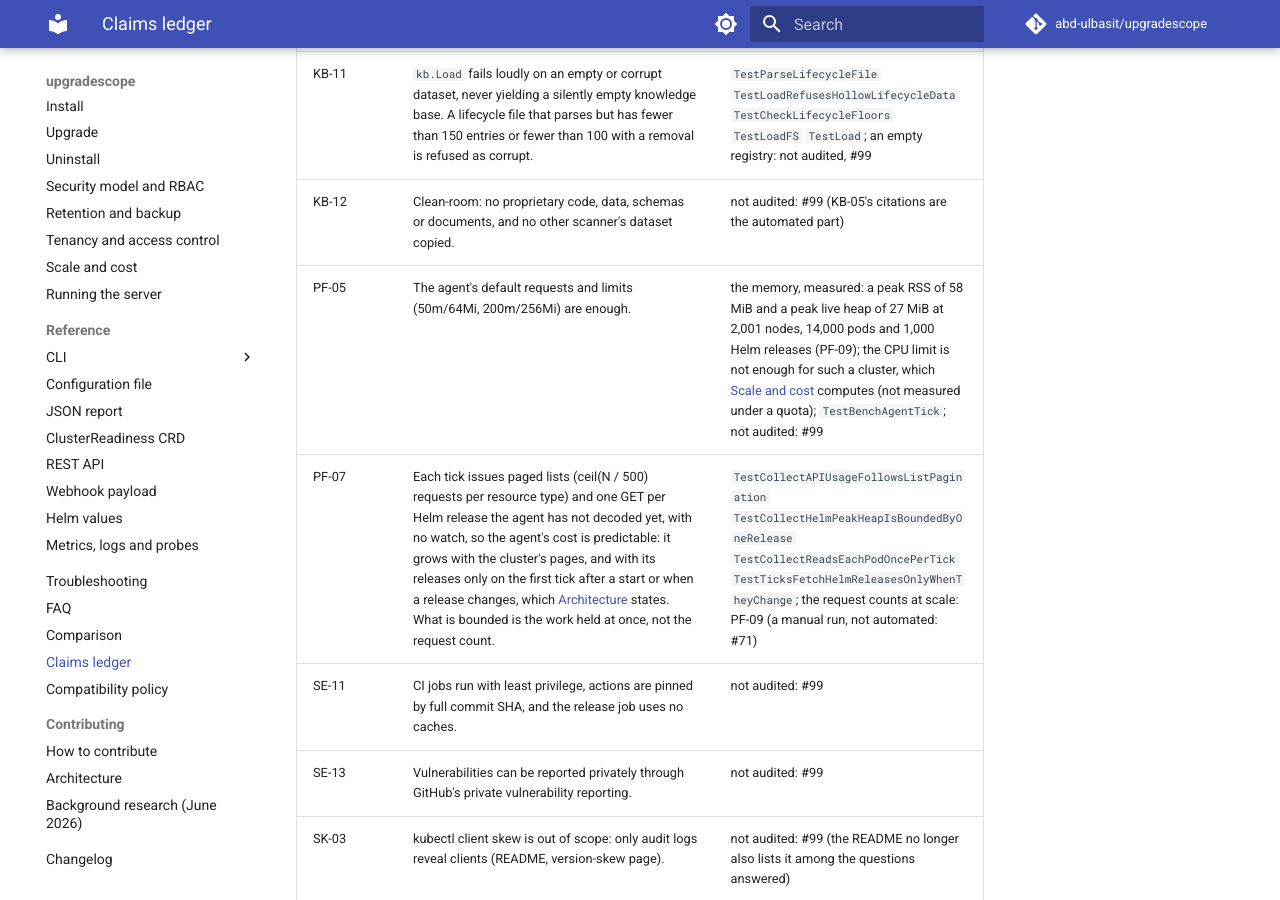
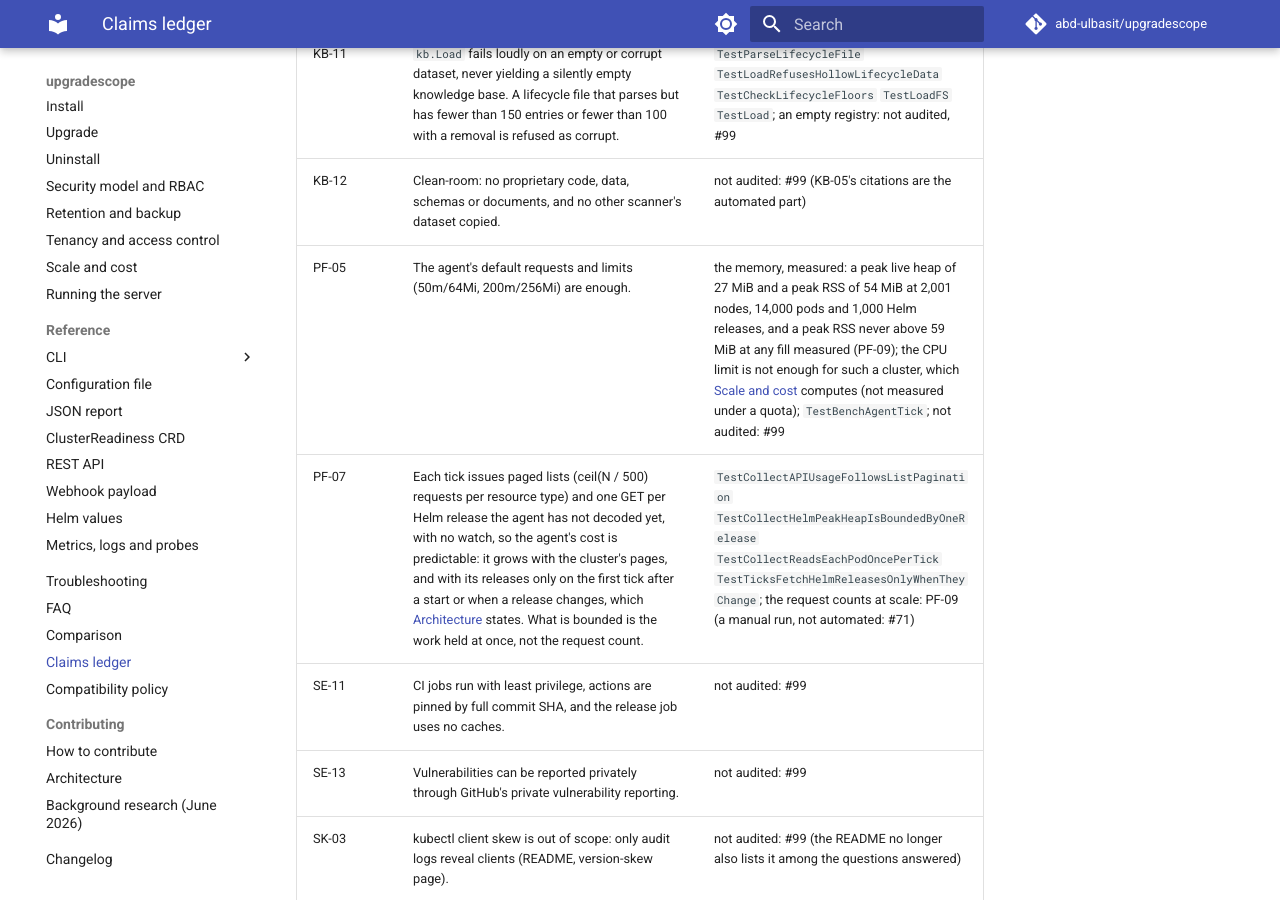
Before and after one commit to abd-ulbasit/upgradescope, an MkDocs documentation site: the page built from docs/claims.md, in a window 1280 px wide and 900 px high, scrolled down 51160 px. Built offline with MkDocs 1.6.1 and Material for MkDocs 9.7.7, drawn with Linux system fonts in a browser that asks for light colours; comment, search, counter and statistics services are not loaded.

Commit message:
fix(bench,docs): serve.sh checks every backend before building and keeps the password off the command line; correct two numbers and the measured-tree caveat
serve.sh refused an unknown backend only inside its loop, after the build
and the first backend's whole run; it now validates every name first. The
throwaway Postgres password is passed by name, not as a value on the docker
command line.

docs: PF-05 gives the full-size peak RSS (54 MiB), not the 1/4-fill figure;
scale.md says 13 constant requests, as the table and PF-09 do; the kube-system
row counts 9 extra requests and about 4,000 pods decoded twice; the open
hotspots name their follow-ups instead of pointing at the pull request; the
measured-tree note says the trees measured were pre-rebase and that heap,
RSS and CPU (not only CPU) were not measured again after #185.

Refs #71

Co-Authored-By: Claude Fable 5 <noreply@anthropic.com>

```diff
--- a/docs/claims.md
+++ b/docs/claims.md
@@ -419,7 +419,7 @@ into a table above, or under repair, when its mission reports.
 | KB-08 | The weekly `kb-refresh` opens a reviewable PR, CI re-validates it, and a broken refresh is never silent. | not audited: #99 (a pre-audit read found five failed Mondays and no issue) |
 | KB-11 | `kb.Load` fails loudly on an empty or corrupt dataset, never yielding a silently empty knowledge base. A lifecycle file that parses but has fewer than 150 entries or fewer than 100 with a removal is refused as corrupt. | `TestParseLifecycleFile` `TestLoadRefusesHollowLifecycleData` `TestCheckLifecycleFloors` `TestLoadFS` `TestLoad`; an empty registry: not audited, #99 |
 | KB-12 | Clean-room: no proprietary code, data, schemas or documents, and no other scanner's dataset copied. | not audited: #99 (KB-05's citations are the automated part) |
-| PF-05 | The agent's default requests and limits (50m/64Mi, 200m/256Mi) are enough. | the memory, measured: a peak RSS of 58 MiB and a peak live heap of 27 MiB at 2,001 nodes, 14,000 pods and 1,000 Helm releases (PF-09); the CPU limit is not enough for such a cluster, which [Scale and cost](operations/scale.md#cpu-and-the-chart-limit) computes (not measured under a quota); `TestBenchAgentTick`; not audited: #99 |
+| PF-05 | The agent's default requests and limits (50m/64Mi, 200m/256Mi) are enough. | the memory, measured: a peak live heap of 27 MiB and a peak RSS of 54 MiB at 2,001 nodes, 14,000 pods and 1,000 Helm releases, and a peak RSS never above 59 MiB at any fill measured (PF-09); the CPU limit is not enough for such a cluster, which [Scale and cost](operations/scale.md#cpu-and-the-chart-limit) computes (not measured under a quota); `TestBenchAgentTick`; not audited: #99 |
 | PF-07 | Each tick issues paged lists (ceil(N / 500) requests per resource type) and one GET per Helm release the agent has not decoded yet, with no watch, so the agent's cost is predictable: it grows with the cluster's pages, and with its releases only on the first tick after a start or when a release changes, which [Architecture](architecture.md#api-cost-per-tick) states. What is bounded is the work held at once, not the request count. | `TestCollectAPIUsageFollowsListPagination` `TestCollectHelmPeakHeapIsBoundedByOneRelease` `TestCollectReadsEachPodOncePerTick` `TestTicksFetchHelmReleasesOnlyWhenTheyChange`; the request counts at scale: PF-09 (a manual run, not automated: #71) |
 | SE-11 | CI jobs run with least privilege, actions are pinned by full commit SHA, and the release job uses no caches. | not audited: #99 |
 | SE-13 | Vulnerabilities can be reported privately through GitHub's private vulnerability reporting. | not audited: #99 |
```
Also changed, not shown: README.md (+3 -2 lines), docs/operations/scale.md (+6 -6 lines), 2 other files.
